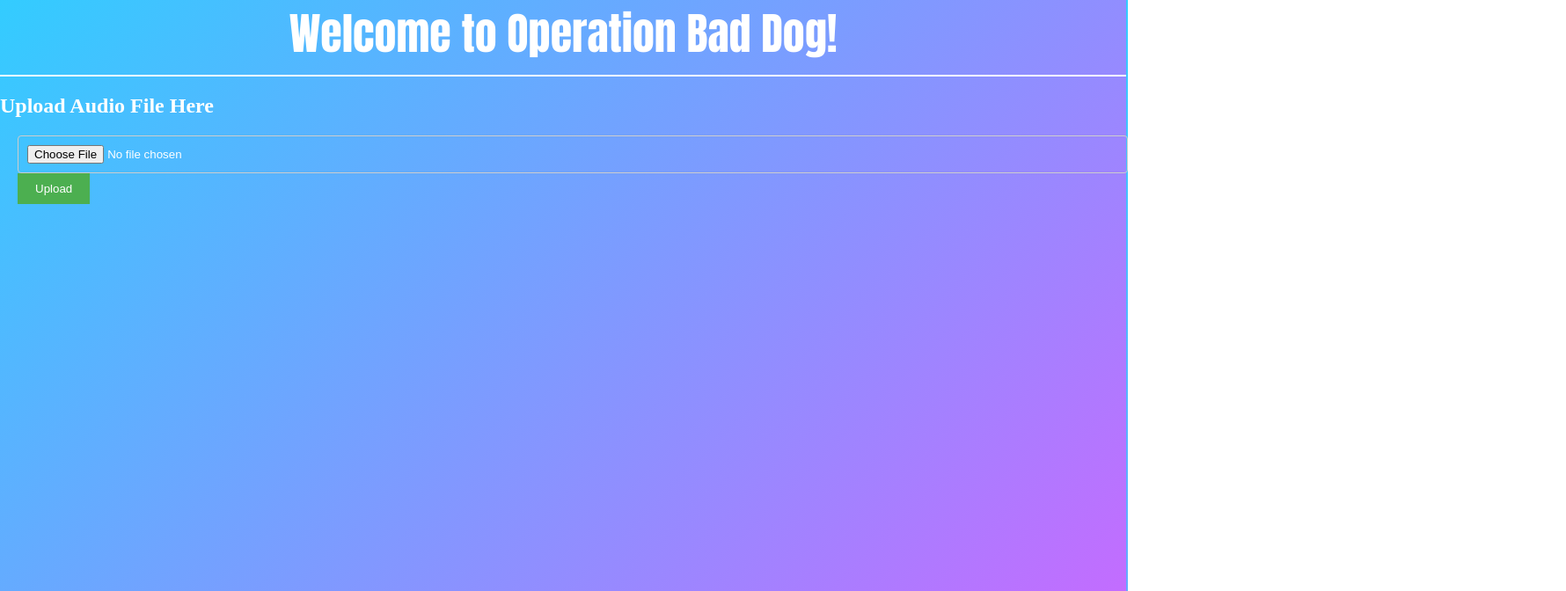
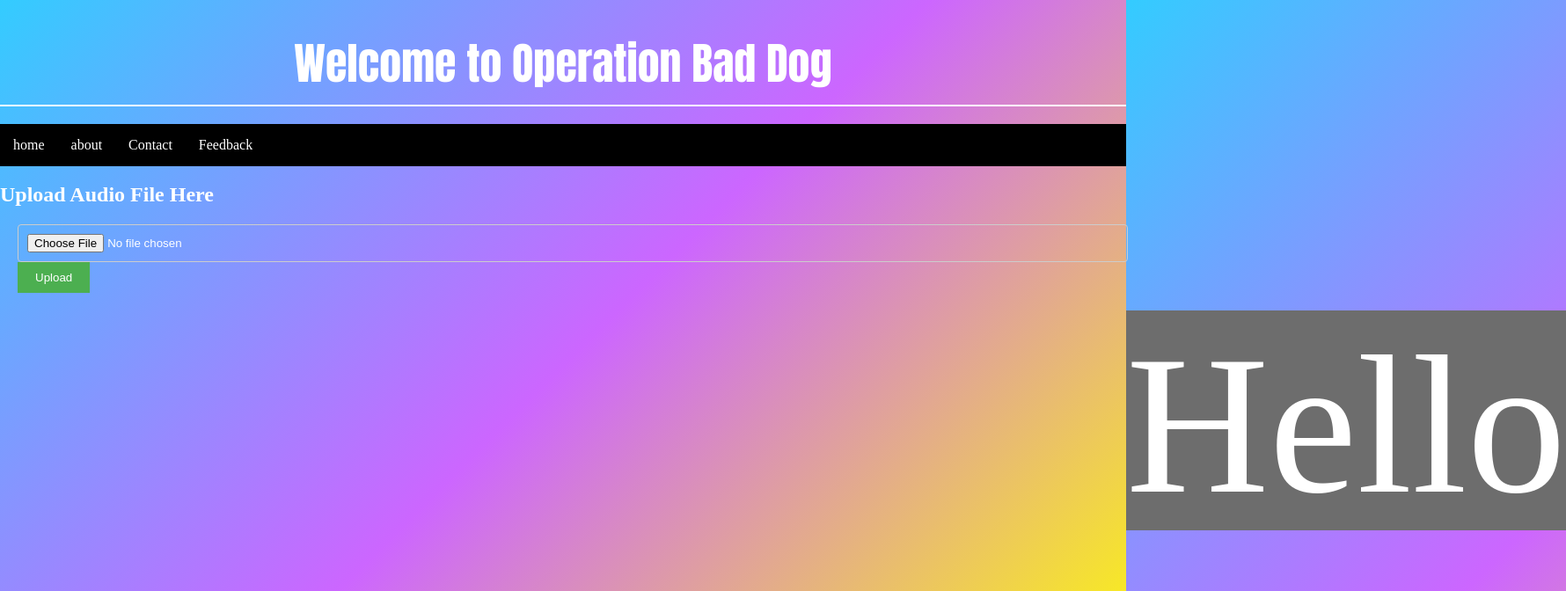
Before and after one commit to aquinnallen/bad-dog, a plain HTML site: page frontend/index.html in a window 1280 px wide. Shown: the top 672 px of the page at 88% size, 1780 px wide, since content can reach past the window. Drawn offline with Linux system fonts and the light colour scheme.

Commit message:
lots of work

```diff
--- /dev/null
+++ b/frontend/feedback.css
@@ -0,0 +1,38 @@
+label, input, textarea {
+    display: block;
+    margin-bottom: 10px;
+}
+
+button {
+    margin-top: 10px;
+}
+
+/* Error message styling */
+.error-message {
+    color: red;
+}
+
+.navbar ul{
+    list-style-type: none;
+    background-color: black;
+    padding: 0px;
+    margin: 0px;
+    overflow: hidden;
+
+}
+
+.navbar a{
+    color: white;
+    text-decoration: none;
+    padding: 15px;
+    display: block;
+    text-align: center;
+}
+
+.navbar a:hover{
+    background-color: rgb(103, 103, 103);
+}
+
+.navbar li{
+    float: left;
+}
--- a/frontend/index.html
+++ b/frontend/index.html
@@ -6,16 +6,26 @@
     <title>Upload Audio Page</title>
     <link rel="stylesheet" href="styles.css">
 </head>
-<header>Welcome to Operation Bad Dog!</header>
 <body>
+    <h1>Welcome to Operation Bad Dog</h1>
+   <nav class="navbar">
+        <ul>
+            <li><a href="index.html">home</a></li>
+            <li><a href="about.html">about</a></li>
+            <li><a href="">Contact</a></li>
+            <li><a href="feedback.html">Feedback</a></li>
+        </ul>
+   </nav>
 
 <h2>Upload Audio File Here</h2>
 <form id="uploadForm" enctype="multipart/form-data">
     <input type="file" id="audioFile" name="audioFile" accept="audio/*">
     <button type="button" onclick="uploadFile()">Upload</button>
 </form>
-
     <div id="uploadStatus"></div>
 
+    <div id ="moving-box">Hello</div>
+
+    <script src="script.js"></script>
 </body>
 </html>
--- a/frontend/script.js
+++ b/frontend/script.js
@@ -46,4 +46,5 @@ function displayUploadStatus(message, type) {
     var uploadStatus = document.getElementById('uploadStatus');
     uploadStatus.textContent = message;
     uploadStatus.className = type;
+
 }
--- a/frontend/styles.css
+++ b/frontend/styles.css
@@ -1,4 +1,4 @@
-header{
+h1{
     font-family:Impact, Haettenschweiler, 'Arial Narrow Bold', sans-serif;
     font-size: 50px;
     text-align: center;
@@ -9,10 +9,35 @@ header{
 
 }
 
+.navbar ul{
+    list-style-type: none;
+    background-color: black;
+    padding: 0px;
+    margin: 0px;
+    overflow: hidden;
+
+}
+
+.navbar a{
+    color: white;
+    text-decoration: none;
+    padding: 15px;
+    display: block;
+    text-align: center;
+}
+
+.navbar a:hover{
+    background-color: rgb(103, 103, 103);
+}
+
+.navbar li{
+    float: left;
+}
+
 body{
-    background: linear-gradient(135deg, #33ccff, #cc66ff);
+    background: linear-gradient(135deg, #33ccff, #cc66ff, yellow);
     height: 100vh;
-    margin: 0;
+    margin: 0px;
     color: #fff; /* white text color on colorful background */
 }
 
@@ -38,3 +63,19 @@ input[type="file"] {
     display: block;
     width: 100%;
 }
+
+
+#moving-box{
+    width: 500px;
+    height: 250px;
+    background: #6d6d6d;
+    font-size: 225px;
+    text-align: center;
+
+    animation: 5s linear 0s infinite running box;
+}
+
+@keyframes box{
+    from{margin-left: 100%;}
+    to{margin-left: 0%;}
+}
```
Also changed, not shown: frontend/about.html (added, +34 -0 lines), frontend/feedback.html (added, +40 -0 lines), frontend/feedback.js (added, +36 -0 lines).
